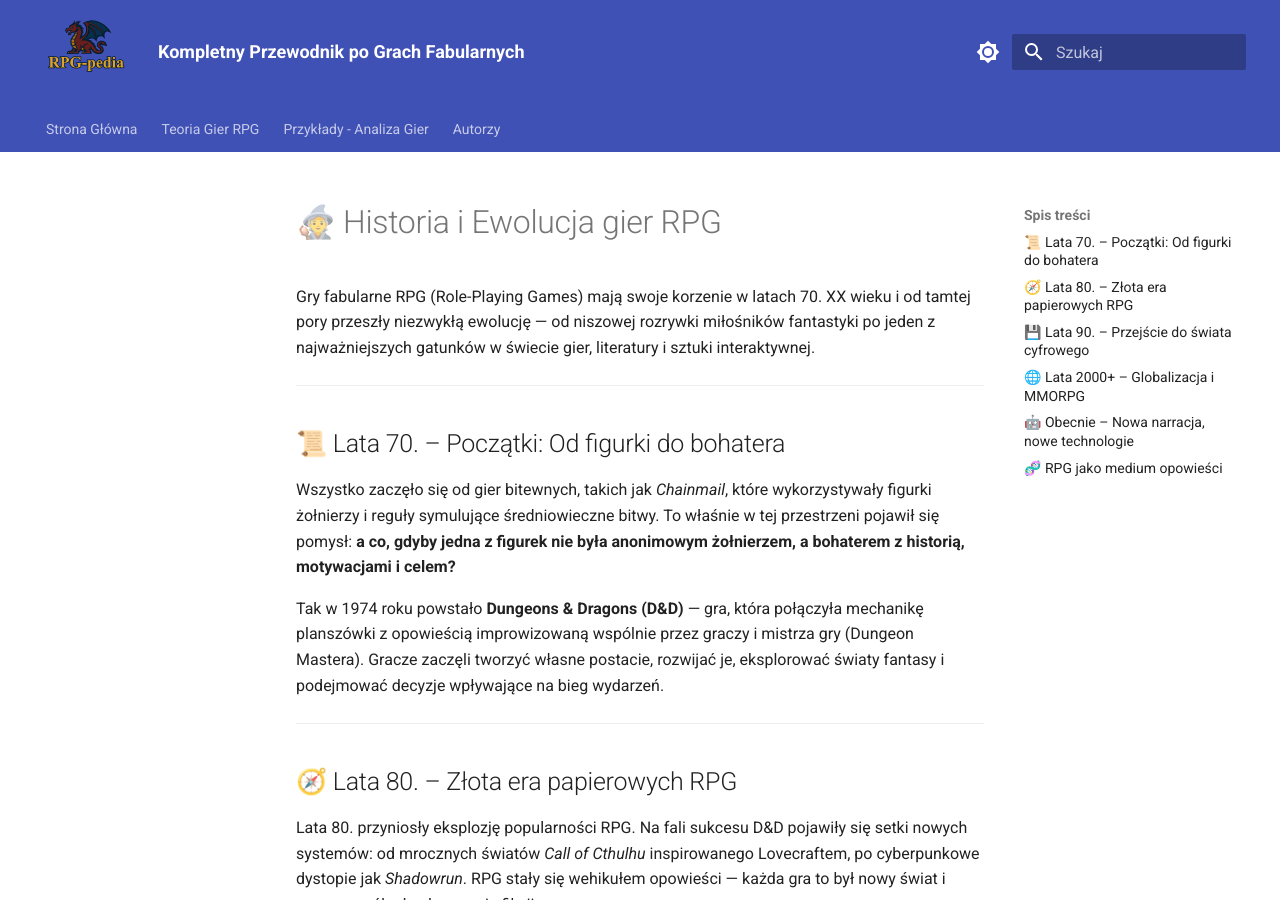
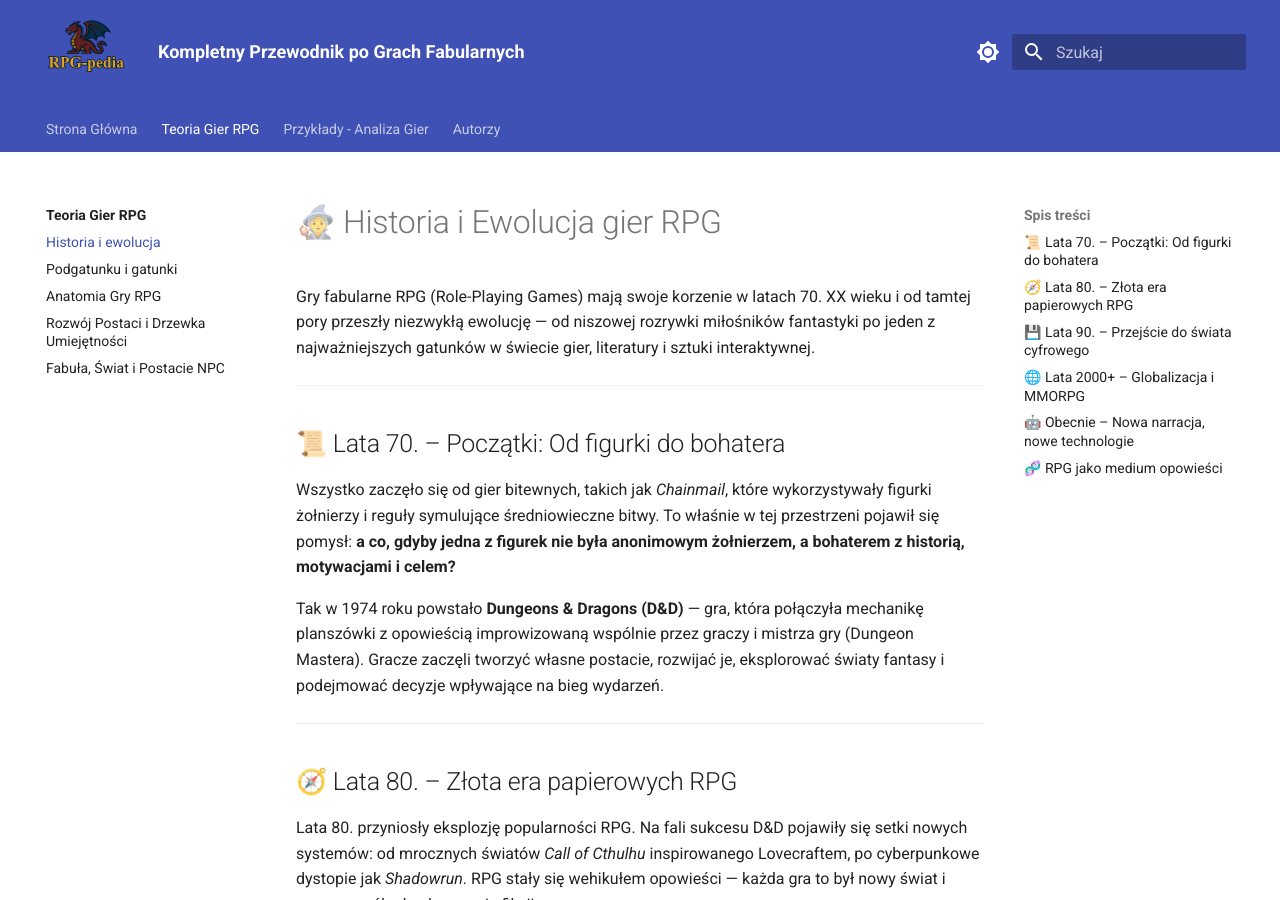
Before and after one commit to VsWisniaVs/ProjektWspomaganiePracyFabulyWGrachRPG, an MkDocs documentation site: the page built from docs/teoria/historia-i-ewolucja.md, in a window 1280 px wide and 900 px high. Built offline with MkDocs 1.6.1 and Material for MkDocs 9.7.7, drawn with Linux system fonts in a browser that asks for light colours.

Commit message:
Zmienilem nazwe w mkdocs oraz pliku historia i ewolucja by dzialalo

```diff
--- a/mkdocs.yml
+++ b/mkdocs.yml
@@ -38,7 +38,7 @@ nav:
   - 'Strona Główna': 'index.md'
   - 'Teoria Gier RPG':
     - 'Wprowadzenie do sekcji': 'teoria/index.md'
-    - Historia i ewolucja: historia-i-ewolucja.md
+    - Historia i ewolucja: 'teoria/historia-i-ewolucja.md'
     - 'Podgatunku i gatunki': 'teoria/podgatunki.md'
     - 'Anatomia Gry RPG': 'teoria/anatomia.md'
     - 'Rozwój Postaci i Drzewka Umiejętności': 'teoria/rozwoj_postaci.md'
```
Also changed, not shown: docs/teoria/historia-i-ewolucja.md (renamed from docs/teoria/Historia i Ewolucja.md).
